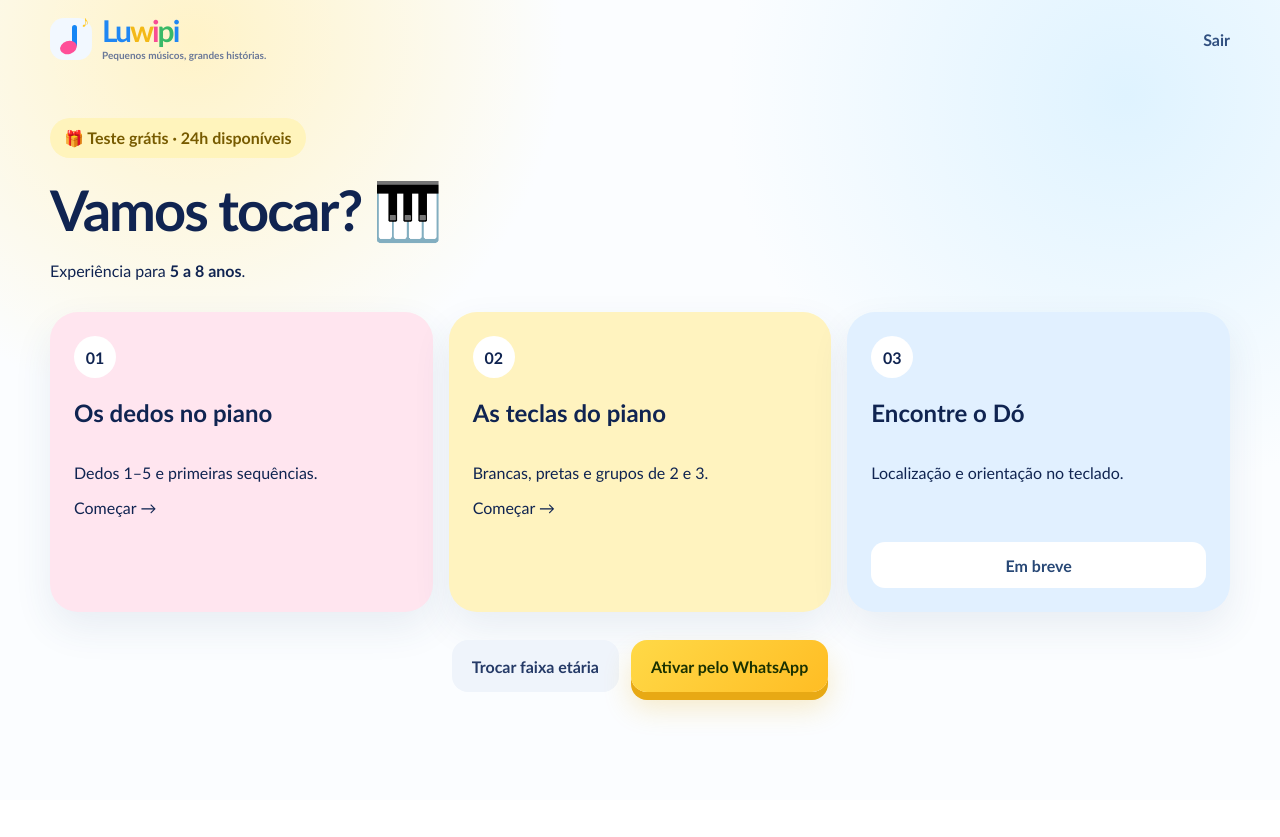
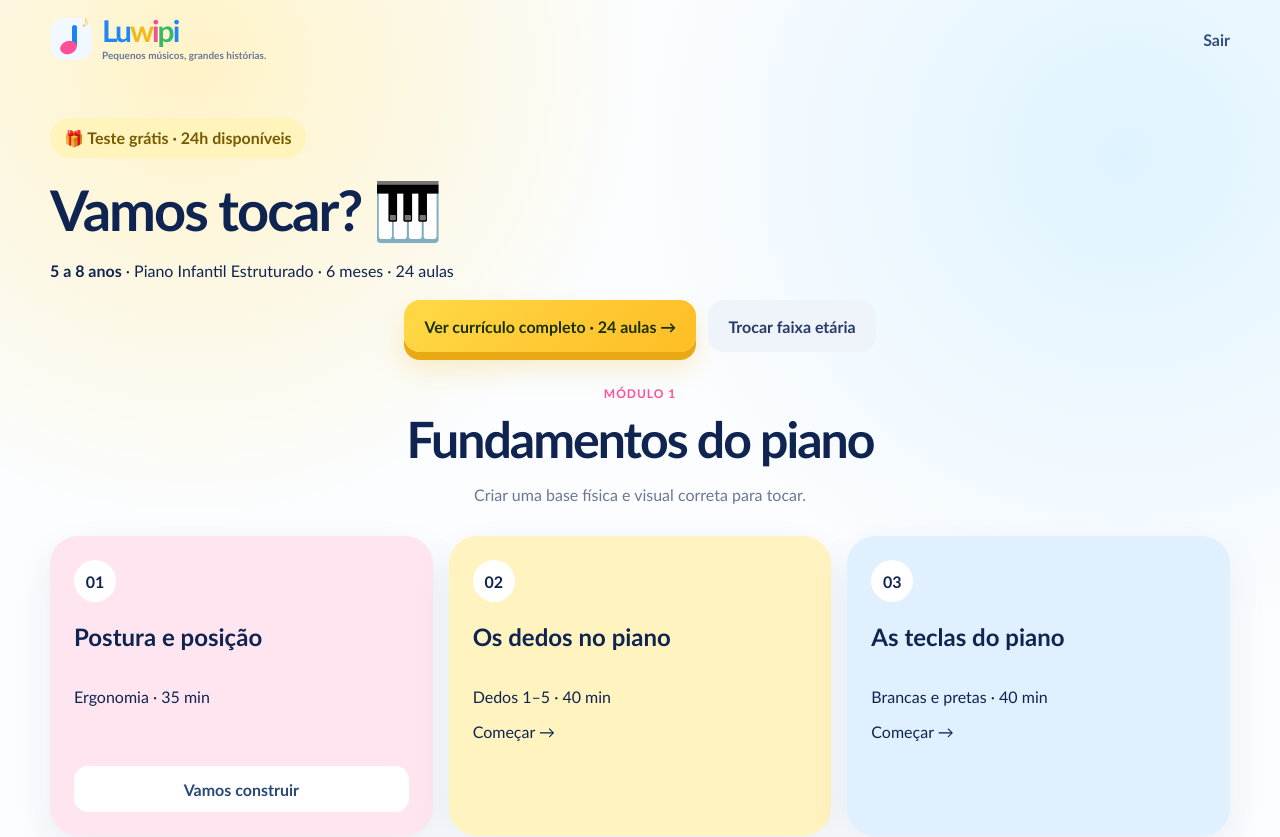
Before and after one commit to yuranicango-sketch/Luwipi, a Next.js app: page /dashboard in a window 1280 px wide. Shown: the top 837 px of the page. Before the commit the page ends 800 px from the top, so only its background shows below. Built offline with nearby package versions, Linux system fonts and the light colour scheme.

Commit message:
feat: align dashboard with full curriculum roadmap

```diff
--- a/app/dashboard/page.tsx
+++ b/app/dashboard/page.tsx
@@ -1,23 +1,13 @@
 import Link from "next/link";
 import { Logo } from "@/components/logo";
 import { TrialClock } from "@/components/trial-clock";
+import { getCurriculum } from "@/lib/curriculum";
 
 export default async function DashboardPage({ searchParams }: { searchParams: Promise<{ age?: string }> }) {
   const params = await searchParams;
-  const isYoung = params.age === "2-4";
-  const age = isYoung ? "2 a 4 anos" : "5 a 8 anos";
-
-  const lessons = isYoung
-    ? [
-        { n: "01", title: "Descobrir os sons", text: "Grave, agudo, forte e suave.", href: "/aulas/sons", tone: "lesson-pink", ready: true },
-        { n: "02", title: "Ritmo em movimento", text: "Palmas, pulsação e repetição.", href: "/aulas/ritmo", tone: "lesson-yellow", ready: true },
-        { n: "03", title: "Explorar as teclas", text: "Primeiros encontros com o piano.", href: "#", tone: "lesson-blue", ready: false },
-      ]
-    : [
-        { n: "01", title: "Os dedos no piano", text: "Dedos 1–5 e primeiras sequências.", href: "/aulas/dedos", tone: "lesson-pink", ready: true },
-        { n: "02", title: "As teclas do piano", text: "Brancas, pretas e grupos de 2 e 3.", href: "/aulas/teclas", tone: "lesson-yellow", ready: true },
-        { n: "03", title: "Encontre o Dó", text: "Localização e orientação no teclado.", href: "#", tone: "lesson-blue", ready: false },
-      ];
+  const program = getCurriculum(params.age);
+  const openingLessons = program.modules[0].lessons;
+  const extraReady = program.modules.flatMap((module) => module.lessons).filter((lesson) => lesson.route && !openingLessons.includes(lesson));
 
   return (
     <main className="dashboard-page">
@@ -25,19 +15,40 @@ export default async function DashboardPage({ searchParams }: { searchParams: Pr
       <section className="container demo-dashboard">
         <div className="trial-banner">🎁 Teste grátis · <TrialClock /></div>
         <h1>Vamos tocar? 🎹</h1>
-        <p>Experiência para <strong>{age}</strong>.</p>
+        <p><strong>{program.label}</strong> · {program.name} · {program.duration}</p>
+
+        <div style={{display:"flex",gap:12,justifyContent:"center",flexWrap:"wrap",margin:"20px 0 30px"}}>
+          <Link className="btn btn-primary" href={`/curriculo?age=${program.age}`}>Ver currículo completo · 24 aulas →</Link>
+          <Link className="btn btn-soft" href="/onboarding">Trocar faixa etária</Link>
+        </div>
+
+        <div className="section-heading compact" style={{marginBottom:20}}>
+          <span>Módulo 1</span>
+          <h2>{program.modules[0].title}</h2>
+          <p>{program.modules[0].outcome}</p>
+        </div>
+
         <div className="lesson-grid">
-          {lessons.map((lesson) => (
-            <article key={lesson.n} className={`lesson-card ${lesson.tone}`}>
-              <span>{lesson.n}</span>
+          {openingLessons.map((lesson, index) => (
+            <article key={lesson.number} className={`lesson-card ${index % 3 === 0 ? "lesson-pink" : index % 3 === 1 ? "lesson-yellow" : "lesson-blue"}`}>
+              <span>{String(lesson.number).padStart(2, "0")}</span>
               <h2>{lesson.title}</h2>
-              <p>{lesson.text}</p>
-              {lesson.ready ? <Link className="lesson-link" href={lesson.href}>Começar →</Link> : <button disabled>Em breve</button>}
+              <p>{lesson.focus} · {lesson.duration}</p>
+              {lesson.route ? <Link className="lesson-link" href={lesson.route}>Começar →</Link> : <button disabled>Vamos construir</button>}
             </article>
           ))}
         </div>
-        <div style={{display:"flex",gap:12,justifyContent:"center",flexWrap:"wrap",marginTop:28}}>
-          <Link className="btn btn-soft" href="/onboarding">Trocar faixa etária</Link>
+
+        {extraReady.length > 0 && (
+          <div style={{marginTop:28,textAlign:"center"}}>
+            <p style={{color:"#657497",fontWeight:800}}>Já existem também protótipos interativos de aulas posteriores:</p>
+            <div style={{display:"flex",gap:10,justifyContent:"center",flexWrap:"wrap"}}>
+              {extraReady.map((lesson) => <Link key={lesson.number} className="btn btn-soft" href={lesson.route!}>{lesson.title} →</Link>)}
+            </div>
+          </div>
+        )}
+
+        <div style={{display:"flex",gap:12,justifyContent:"center",flexWrap:"wrap",marginTop:34}}>
           <a className="btn btn-primary" href="https://wa.me/244933400445?text=Ol%C3%A1%2C%20quero%20ativar%20o%20Luwipi." target="_blank" rel="noreferrer">Ativar pelo WhatsApp</a>
         </div>
       </section>
```
